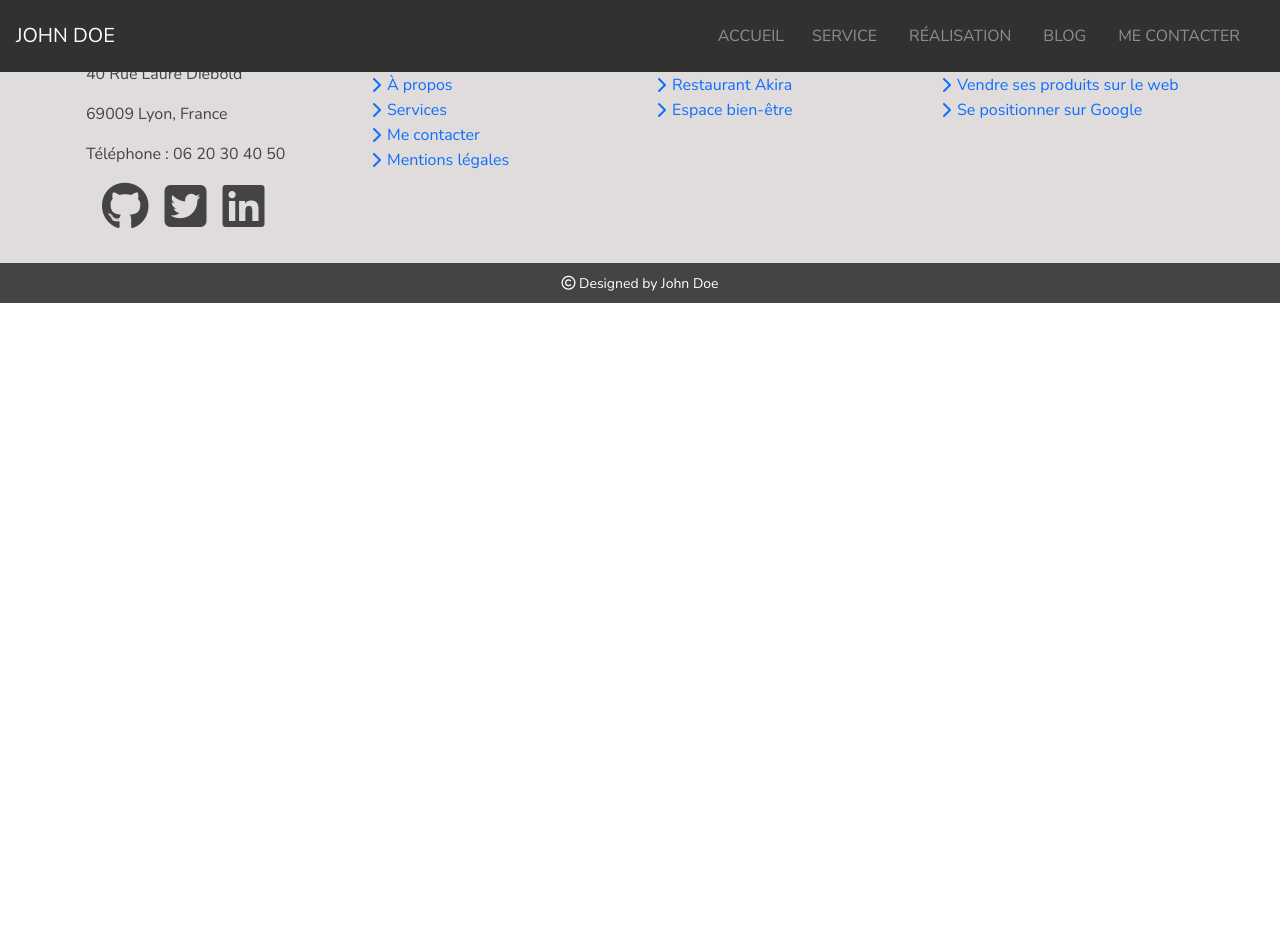
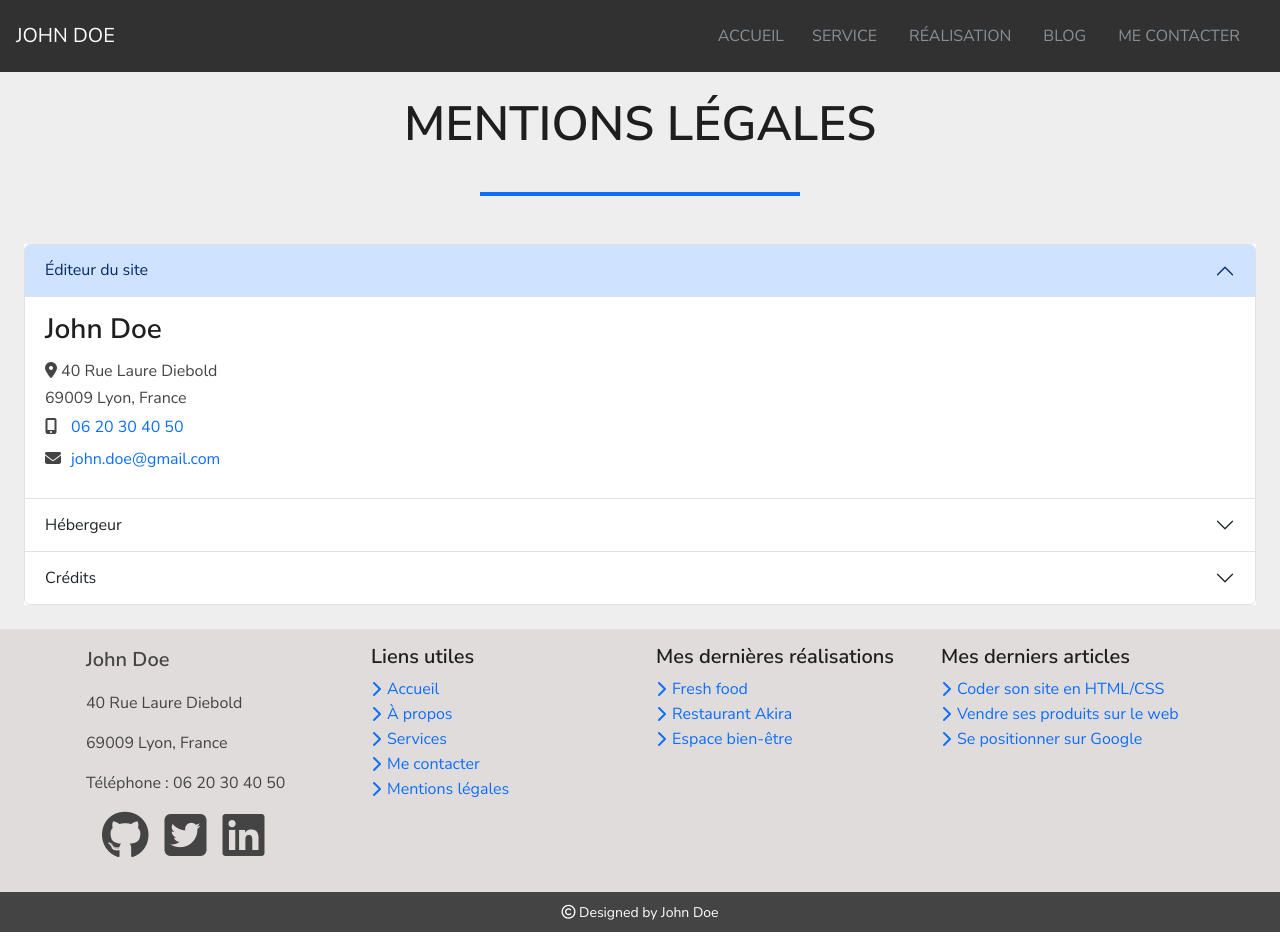
Before and after one commit to Samuel-Viv/CvReact, a React (Create React App) app: page /Mentions in a window 1280 px wide. Before the commit the page ends 800 px from the top, so only its background shows below. Built offline with nearby package versions, Linux system fonts and the light colour scheme.

Commit message:
Add page mentions

```diff
--- a/src/App.js
+++ b/src/App.js
@@ -4,6 +4,7 @@ import "./css/style.css";
 import "./css/home.css";
 import "./css/service.css"
 import "./css/realisation.css"
+import "./css/mentions.css"
 
 import Home from "./page/Home"
 import Service from "./page/Service"
@@ -60,7 +61,7 @@ export default function App() {
         <Route path='/Contact' element={<Contact/>}></Route>
         <Route path='/Blog' element={<Blog/>}></Route>
         <Route path='/Realisation' element={<Realisation/>}></Route>
-        <Route path='/Mention' element={<Mentions/>}></Route>
+        <Route path='/Mentions' element={<Mentions/>}></Route>
       </Routes>
     </header>
 
--- /dev/null
+++ b/src/css/mentions.css
@@ -0,0 +1,19 @@
+.accordion {
+  background-color: white;
+}
+
+.lien-contact {
+  text-decoration: none;
+  margin: 10px;
+  color: #0d6efd;
+}
+
+.inter-ligne {
+  line-height: 0.5rem;
+}
+
+.lien-pixabay {
+  margin: 0;
+  color: #0d6efd;
+  text-decoration: none;
+}/*# sourceMappingURL=mentions.css.map */
--- /dev/null
+++ b/src/css/mentions.scss
@@ -0,0 +1,21 @@
+$gris: #444;
+$bleu: #0d6efd;
+.accordion{
+    background-color: white;
+}
+.lien-contact{
+    text-decoration: none;
+    margin: 10px;
+    color: $bleu;
+}
+
+.inter-ligne{
+    line-height: 0.5rem;
+}
+
+.lien-pixabay{
+    margin: 0;
+    color: $bleu;
+    text-decoration: none;
+
+}
--- a/src/page/Mentions.jsx
+++ b/src/page/Mentions.jsx
@@ -1,9 +1,114 @@
 const Mentions = () => {
-    return(
-        <div>
+  return (
+    <div>
+      <main>
+        <section class="pb-4">
+          <div class="text-center pt-5">
+            <h1 class="text-uppercase pt-5  pb-2" id="mentions">
+              Mentions légales
+            </h1>
 
-        </div>
-    )
-}
+            <div class="barre pb-5">
+              <div class="barre_bleu bg-primary"></div>
+            </div>
+          </div>
 
-export default Mentions
+          <div class="accordion mx-4 " id="accordions">
+            <div class="accordion-item">
+              <h2 class="accordion-header">
+                <button
+                  class="accordion-button"
+                  type="button"
+                  data-bs-toggle="collapse"
+                  data-bs-target="#collapseOne"
+                  aria-expanded="true"
+                  aria-controls="collapseOne"
+                >
+                  Éditeur du site
+                </button>
+              </h2>
+              <div
+                id="collapseOne"
+                class="accordion-collapse collapse show"
+                data-bs-parent="#accordionExample"
+              >
+                <div class="accordion-body">
+                  <h3>John Doe</h3>
+                  <div className="inter-ligne pt-2">
+                    <p>
+                      <i class="fa-solid fa-location-dot"></i> 40 Rue Laure Diebold
+                    </p>
+                    <p>69009 Lyon, France </p>
+                    <p>
+                      <i class="fa-solid fa-mobile-screen-button"></i><a href="tel:0620304050" className="lien-contact"> 06 20 30 40 50</a>
+                    </p>
+                    <p>
+                      <i class="fa-solid fa-envelope"></i>
+                      <a href="mailto:john.doe@gmail.com" className="lien-contact">
+                         john.doe@gmail.com
+                      </a>
+                    </p>
+                  </div>
+                </div>
+              </div>
+            </div>
+
+            <div class="accordion-item">
+              <h2 class="accordion-header">
+                <button
+                  class="accordion-button collapsed"
+                  type="button"
+                  data-bs-toggle="collapse"
+                  data-bs-target="#collapseTwo"
+                  aria-expanded="false"
+                  aria-controls="collapseTwo"
+                >
+                  Hébergeur
+                </button>
+              </h2>
+              <div
+                id="collapseTwo"
+                class="accordion-collapse collapse"
+                data-bs-parent="#accordionExample"
+              >
+                <div class="accordion-body">
+                  <h3 className="pb-1">Always Data</h3>
+                  <div className="inter-ligne pt-2">
+                    <p>91 rue du faubourg Daint Honoré </p>
+                    <p>75008 Paris</p>
+                    <p>
+                      <i class="fa-solid fa-globe"></i>
+                      <a href="https://www.alwaysdata.com/fr/" target="_blank" className="lien-contact">
+                        www.alwaysdata.com
+                      </a>
+                    </p>
+                  </div>
+                </div>
+              </div>
+            </div>
+
+            <div class="accordion-item">
+              <h2 class="accordion-header">
+                <button class="accordion-button collapsed" type="button" data-bs-toggle="collapse" data-bs-target="#collapseThree" aria-expanded="false" aria-controls="collapseThree">
+                  Crédits
+                </button>
+              </h2>
+              <div id="collapseThree" class="accordion-collapse collapse" data-bs-parent="#accordionExample">
+                <div class="accordion-body">
+                  <h3>Crédits</h3>
+                  <div className="inter-ligne pt-2">
+                    <p>Site développé par John Doe, étudiant du CEF.</p>
+                    <p>Les images libres de droit sont issues du site <a href="https://www.pixabay.com" target="_blank" className="lien-pixabay">Pixabay</a></p>
+                  </div>
+                </div>
+              </div>
+            </div>
+
+          </div>
+        </section>
+      </main>
+    </div>
+  );
+};
+
+export default Mentions;
```
Also changed, not shown: 1 other file (tests, documents, lock files or other folders).
